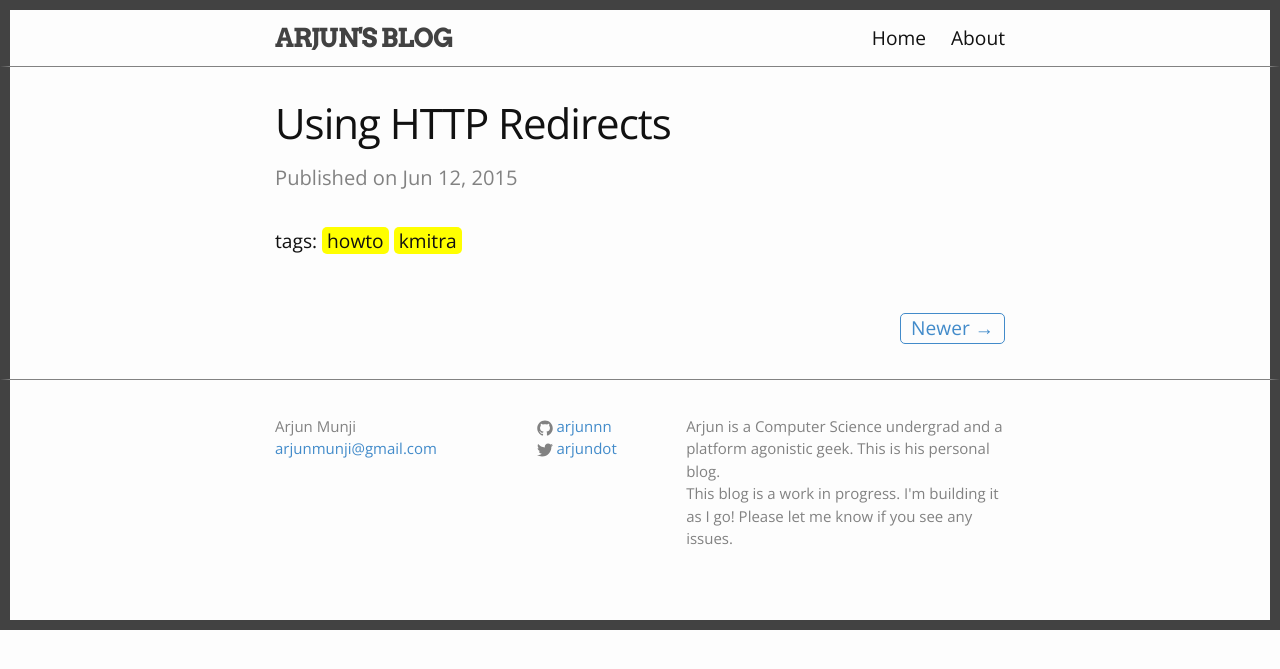
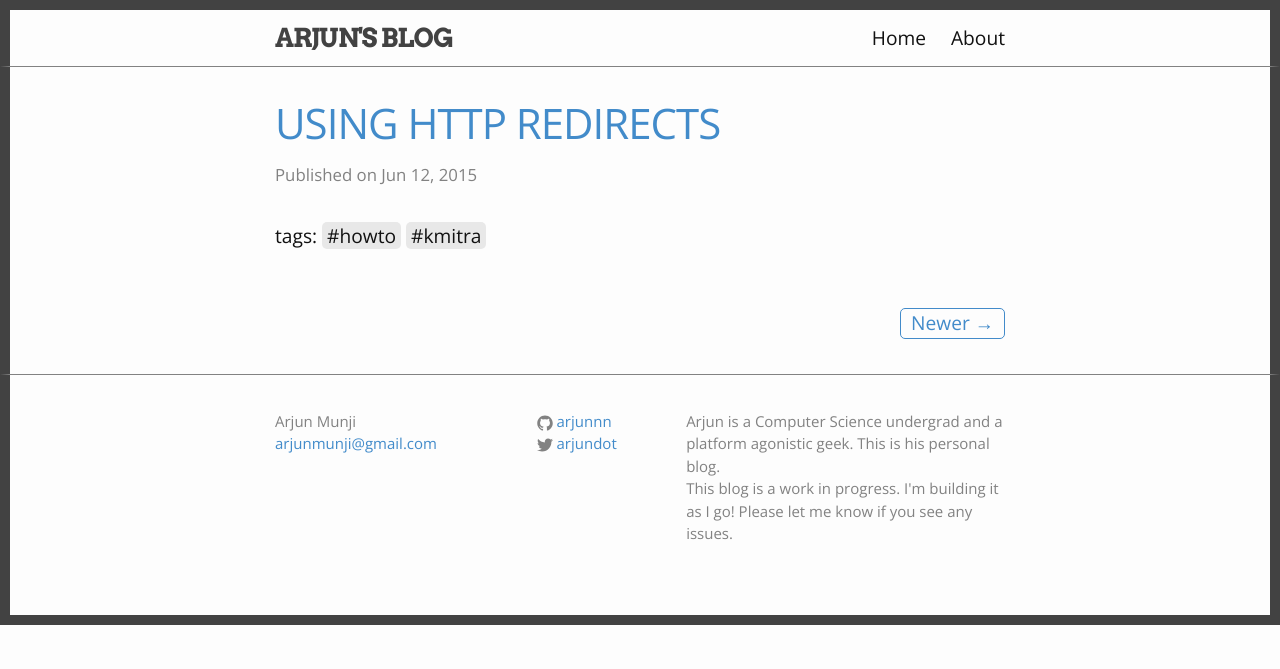
Before and after one commit to arjunnn/blog, a Jekyll site: the page built from _posts/2015-06-12-using-http-redirects.md, in a window 1280 px wide. Shown: the top 669 px of the page. Built offline with Jekyll 4.4.1, drawn with Linux system fonts in a browser that asks for light colours; Markdown is read by kramdown in place of the engine named in the settings.

Commit message:
transition effects

```diff
--- a/_layouts/post.html
+++ b/_layouts/post.html
@@ -13,7 +13,7 @@
   <div>
     <span>tags:</span>
 {% for tag in page.tags %}
-    <span class="post-tag">{{tag}}</span>
+    <span class="post-tag">#{{tag}}</span>
 {% endfor %}
   </div>
   </br></br>
--- a/_sass/_base.scss
+++ b/_sass/_base.scss
@@ -112,8 +112,9 @@
     }*/
 
     &:hover {
-        color: $text-color;
+        // color: $text-color;
         text-decoration: underline;
+
     }
 }
 
--- a/_sass/_layout.scss
+++ b/_sass/_layout.scss
@@ -186,13 +186,28 @@
 }
 
 .post-meta {
-    font-size: $small-font-size;
+    font-size: $small-font-size / 1.2;
     color: $grey-color;
 }
 
 .post-link {
-    display: block;
+    // display: block;
     font-size: 24px;
+    margin-bottom: 0;
+    text-decoration: none;
+    transition: background-color 0.3s ease;
+     -webkit-transition: background-color 0.3s ease;
+    -moz-transition: background-color 0.3s ease;
+    -ms-transition: background-color 0.3s ease;
+    -o-transition: background-color 0.3s ease;
+}
+.post-link:hover {
+    text-decoration: none;
+   -webkit-border-radius: 5px;
+    -moz-border-radius: 5px;
+    border-radius: 5px;
+    padding-right:5px;
+    background-color: $grey-color-light;
 }
 
 
@@ -208,6 +223,9 @@
     font-size: 42px;
     letter-spacing: -1px;
     line-height: 1;
+    text-transform: uppercase;
+    color: $brand-color;
+    // text-shadow: 1px 1px 3px #000000;
 
     @include media-query($on-laptop) {
         font-size: 36px;
@@ -243,7 +261,8 @@
 }
 
 .post-tag {
-    background-color: yellow;
+    // background-color: yellow;
+    background-color: $grey-color-light;
     -webkit-border-radius: 5px;
     -moz-border-radius: 5px;
     border-radius: 5px;
@@ -260,6 +279,12 @@
     padding-left:10px;
     padding-right:10px;
 }
+.nav-prev:hover, .nav-next:hover {
+    background-color: $brand-color;
+    color: white;
+    text-decoration: none;
+
+}
 .nav-prev {
     float: left;
 }
```
Also changed, not shown: index.html (+6 -3 lines).
